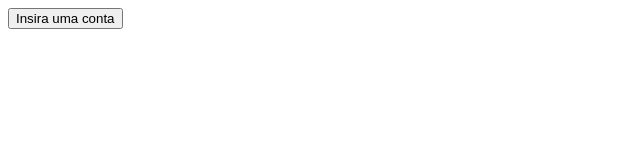
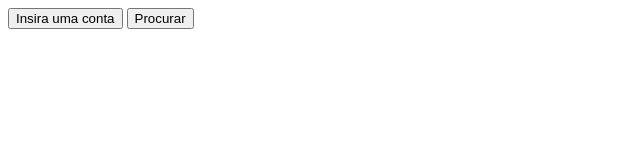
Before and after one commit to meydson/Projeto_Logica, a plain HTML site: page index.html in a window 1280 px wide. Shown: the whole page, without its empty margins (0-640 px from the left). Drawn offline with Linux system fonts and the light colour scheme.

Commit message:
adição_funçãoExibir
Foi Adicionada a função de exibir

```diff
--- a/index.html
+++ b/index.html
@@ -8,5 +8,6 @@
 </head>
 <body>
     <input type="button" onclick="inserirConta()" value="Insira uma conta">
+    <button onclick="exibirConta()">Procurar</button>
 </body>
 </html>
--- a/script.js
+++ b/script.js
@@ -12,3 +12,11 @@ function inserirConta() {
 
     console.log(contas);
 }
+
+function exibirConta(){
+
+    let numConta = parseInt(prompt("Digite o número da conta:"))
+
+    alert(contas[numConta -1])
+
+   }
```
